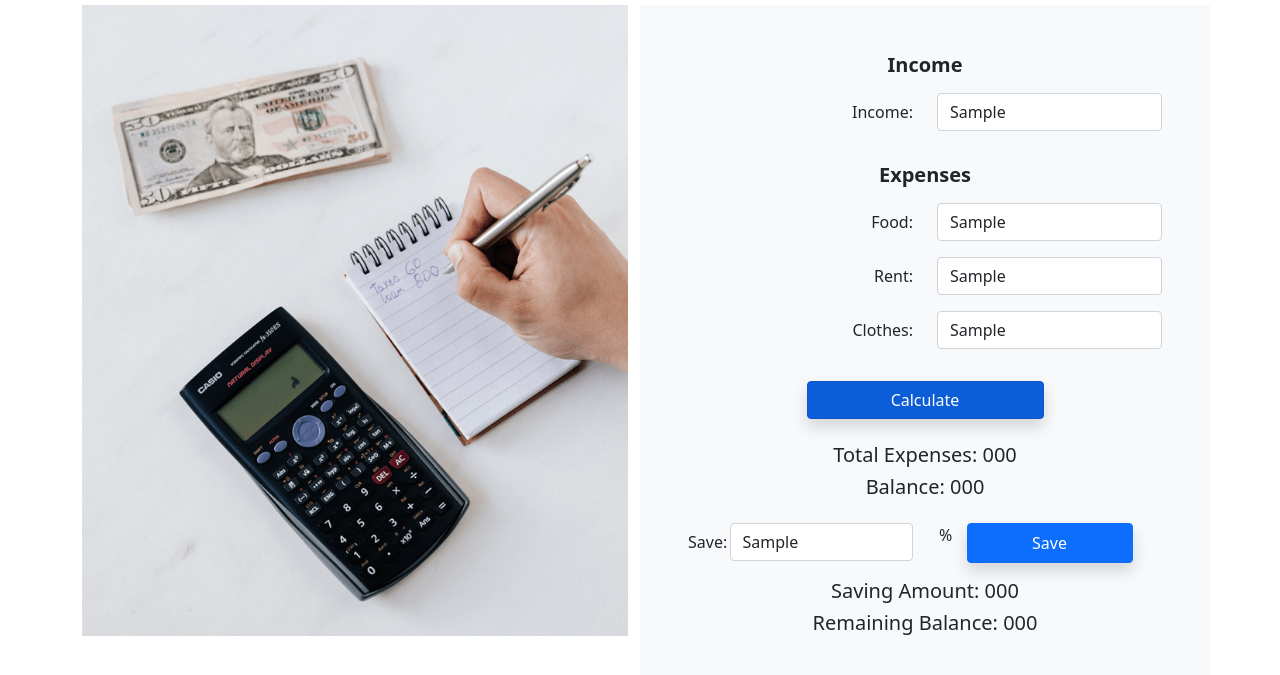
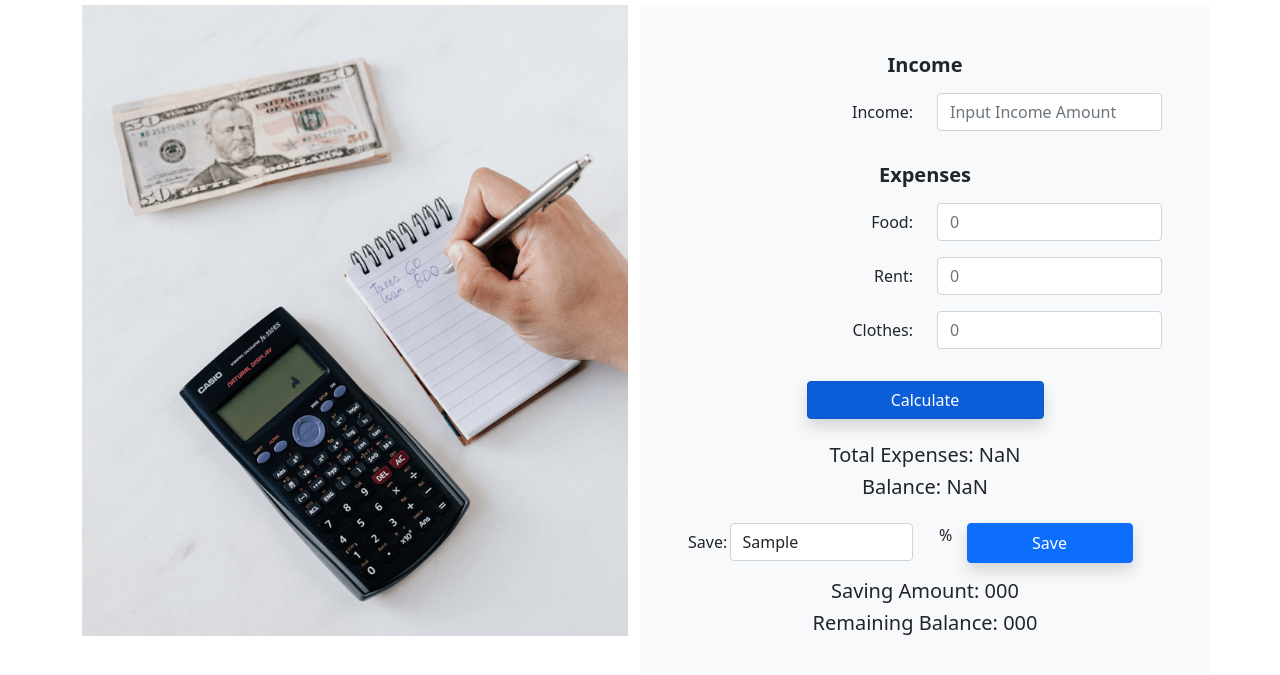
Before and after one commit to ProbalRanjan/js-bankio-profit-project, a plain HTML site: page index.html in a window 1280 px wide. Both pictures are taken after typing "Sample", "Sample", "Sample", "Sample", "Sample" into the empty fields and a click on the button "Calculate". Shown: the part 83-758 px from the top of the page. Drawn offline with nearby package versions, Linux system fonts and the light colour scheme.

Commit message:
calculate balance

```diff
--- a/JS/app.js
+++ b/JS/app.js
@@ -1,3 +1,38 @@
-document.getElementById("calculate-balance").addEventListener("click", function () {
+function allInputValue(inputId) {
+    const inputField = document.getElementById(inputId);
+    const inputFieldText = inputField.value;
+    const inputFieldAmount = parseFloat(inputFieldText);
+    inputField.value = "";
+    return inputFieldAmount;
+}
 
-})
+function totalExpenses(items) {
+    const totalExpenses = document.getElementById("total-expenses");
+    const totalExpensesText = totalExpenses.innerText;
+    const totalExpensesAmount = parseFloat(totalExpensesText);
+    totalExpenses.innerText = totalExpensesAmount + items;
+}
+
+function totalBalance(balance, expenses) {
+    const totalBalance = document.getElementById("net-balance");
+    const totalBalanceText = totalBalance.innerText;
+    const totalBalanceAmount = parseFloat(totalBalanceText);
+    totalBalance.innerText = balance - expenses;
+}
+
+document.getElementById("calculate-button").addEventListener("click", function () {
+
+
+
+
+    const foodAmount = allInputValue("food-input");
+    const rentAmount = allInputValue("rent-input");
+    const clothesAmount = allInputValue("clothes-input");
+    const total = foodAmount + rentAmount + clothesAmount;
+    totalExpenses(total);
+
+
+    const incomeInput = allInputValue("income-input");
+    totalBalance(incomeInput, total);
+
+});
--- a/index.html
+++ b/index.html
@@ -37,10 +37,10 @@
                         <h5 class="fw-bold pb-2">Income</h5>
                         <!-- Input the Income Value -->
                         <div class="row mb-3">
-                            <label for="inputPassword" class="col-4 col-lg-6 text-end col-form-label">Income:</label>
+                            <label class="col-4 col-lg-6 text-end col-form-label">Income:</label>
                             <div class="col-8 col-lg-6">
                                 <input type="text" class="form-control" placeholder="Input Income Amount"
-                                    id="inputPassword">
+                                    id="income-input">
                             </div>
                         </div>
                     </div>
@@ -50,49 +50,50 @@
                         <h5 class="fw-bold pb-2">Expenses</h5>
                         <!-- Input the Expenses Value -->
                         <div class="row mb-3">
-                            <label for="inputPassword" class="col-4 col-lg-6 text-end col-form-label">Food:</label>
+                            <label class="col-4 col-lg-6 text-end col-form-label">Food:</label>
                             <div class="col-8 col-lg-6">
-                                <input type="text" class="form-control" placeholder="0" id="inputPassword">
+                                <input type="text" class="form-control" placeholder="0" id="food-input">
                             </div>
                         </div>
                         <div class="row mb-3">
-                            <label for="inputPassword" class="col-4 col-lg-6 text-end col-form-label">Rent:</label>
+                            <label class="col-4 col-lg-6 text-end col-form-label">Rent:</label>
                             <div class="col-8 col-lg-6">
-                                <input type="text" class="form-control" placeholder="0" id="inputPassword">
+                                <input type="text" class="form-control" placeholder="0" id="rent-input">
                             </div>
                         </div>
                         <div class="row mb-3">
-                            <label for="inputPassword" class="col-4 col-lg-6 text-end col-form-label">Clothes:</label>
+                            <label class="col-4 col-lg-6 text-end col-form-label">Clothes:</label>
                             <div class="col-8 col-lg-6">
-                                <input type="text" class="form-control" placeholder="0" id="inputPassword">
+                                <input type="text" class="form-control" placeholder="0" id="clothes-input">
                             </div>
                         </div>
                     </div>
 
                     <!-- Calculate Button -->
                     <div class="d-grid gap-2 col-6 mx-auto pb-4">
-                        <button id="calculate-balance" class="btn btn-primary shadow" type="button">Calculate</button>
+                        <button id="calculate-button" class="btn btn-primary shadow" type="button">Calculate</button>
                     </div>
 
                     <!-- Total Expenses and Balance -->
                     <div class="mb-4">
-                        <h5>Total Expenses: <span>000</span></h5>
-                        <h5>Balance: <span>000</span></h5>
+                        <h5>Total Expenses: <span id="total-expenses">000</span></h5>
+                        <h5>Balance: <span id="net-balance">000</span></h5>
                     </div>
 
                     <div class="row mb-3">
-                        <label for="inputPassword" class="col-2 col-lg-1 text-end col-form-label">Save:</label>
+                        <label class="col-2 col-lg-1 text-end col-form-label">Save:</label>
                         <div class="col-4 col-lg-5">
-                            <input type="text" class="form-control" placeholder="0" id="inputPassword">
+                            <input type="text" class="form-control" placeholder="0" id="">
                         </div>
                         <p class="col-2 col-lg-1">%</p>
-                        <button class="btn btn-primary shadow col-4 col-lg-4" type="button">Save</button>
+                        <button id="save-button" class="btn btn-primary shadow col-4 col-lg-4"
+                            type="button">Save</button>
                     </div>
 
 
                     <div class="mb-4">
-                        <h5>Saving Amount: <span>000</span></h5>
-                        <h5>Remaining Balance: <span>000</span></h5>
+                        <h5>Saving Amount: <span id="saving-balance">000</span></h5>
+                        <h5>Remaining Balance: <span id="remaining-balance">000</span></h5>
                     </div>
                 </div>
             </div>
```
